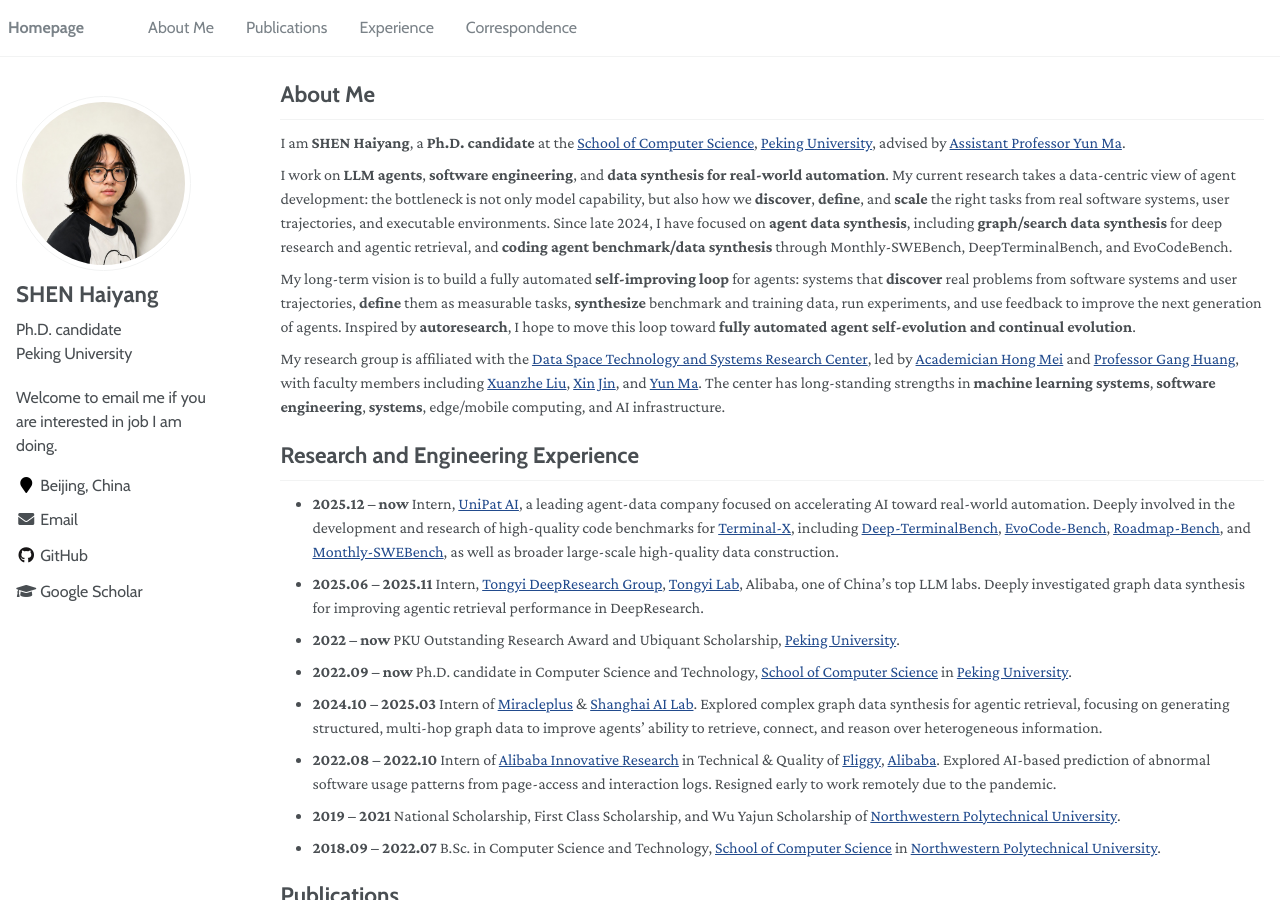
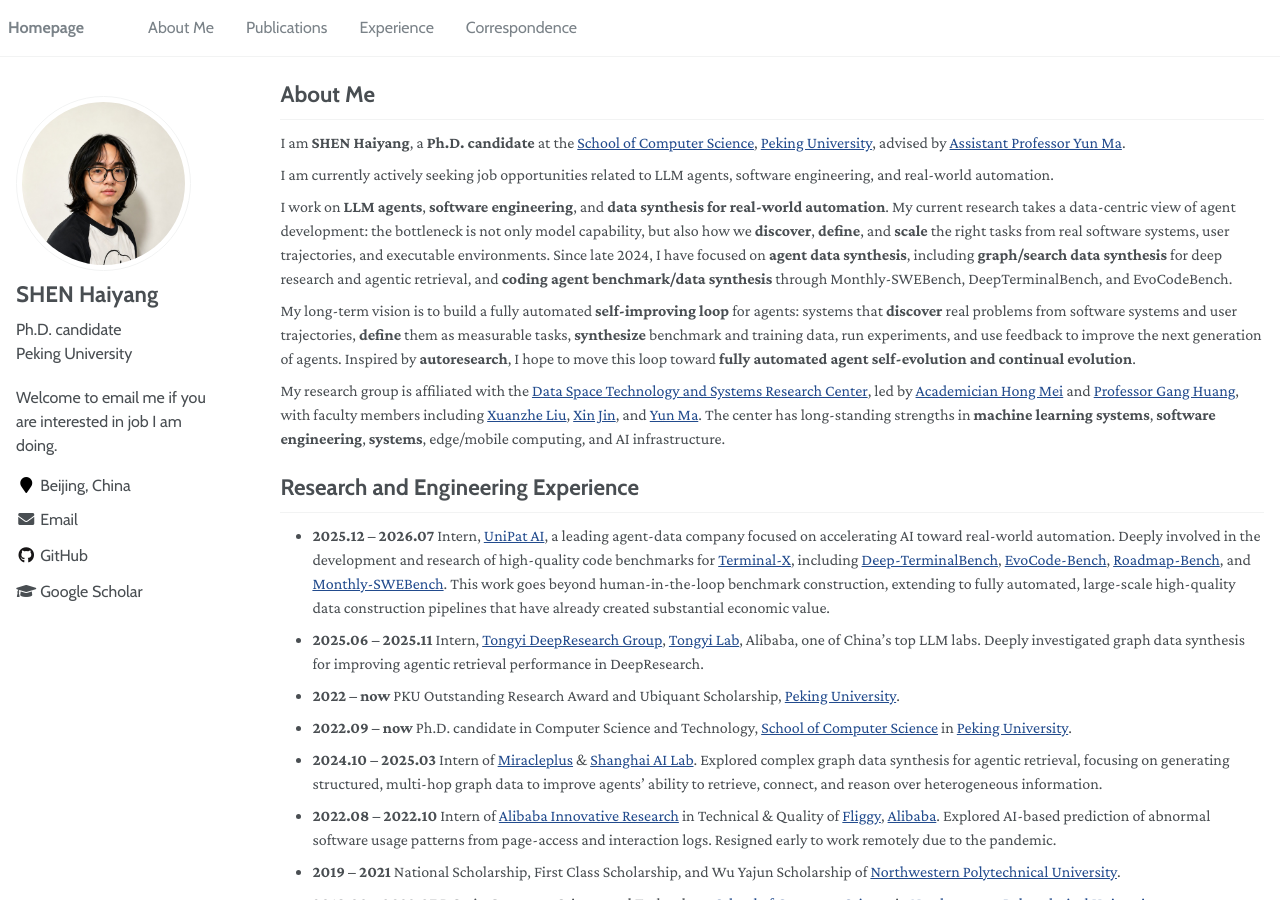
Before and after one commit to EachSheep/eachsheep.github.io, a Jekyll site: the page built from _pages/about.md, in a window 1280 px wide and 900 px high. Built offline with Jekyll 4.4.1, drawn with Linux system fonts in a browser that asks for light colours.

Commit message:
Update homepage internship status

```diff
--- a/_pages/about.md
+++ b/_pages/about.md
@@ -20,6 +20,8 @@
 
 I am **SHEN Haiyang**, a **Ph.D. candidate** at the [School of Computer Science](https://cs.pku.edu.cn/), [Peking University](https://www.pku.edu.cn/), advised by [Assistant Professor Yun Ma](https://scholar.google.com/citations?hl=en&user=1hnJ3TgAAAAJ).
 
+I am currently actively seeking job opportunities related to LLM agents, software engineering, and real-world automation.
+
 I work on **LLM agents**, **software engineering**, and **data synthesis for real-world automation**. My current research takes a data-centric view of agent development: the bottleneck is not only model capability, but also how we **discover**, **define**, and **scale** the right tasks from real software systems, user trajectories, and executable environments. Since late 2024, I have focused on **agent data synthesis**, including **graph/search data synthesis** for deep research and agentic retrieval, and **coding agent benchmark/data synthesis** through Monthly-SWEBench, DeepTerminalBench, and EvoCodeBench.
 
 My long-term vision is to build a fully automated **self-improving loop** for agents: systems that **discover** real problems from software systems and user trajectories, **define** them as measurable tasks, **synthesize** benchmark and training data, run experiments, and use feedback to improve the next generation of agents. Inspired by **autoresearch**, I hope to move this loop toward **fully automated agent self-evolution and continual evolution**.
@@ -28,7 +30,7 @@
 
 # Research and Engineering Experience {#experience}
 
-- **2025.12 -- now** Intern, [UniPat AI](https://unipat.ai/), a leading agent-data company focused on accelerating AI toward real-world automation. Deeply involved in the development and research of high-quality code benchmarks for [Terminal-X](https://unipat.ai/blog/TerminalX), including [Deep-TerminalBench](https://unipat.ai/blog/TerminalX), [EvoCode-Bench](https://unipat.ai/benchmarks/EvoCode-Bench), [Roadmap-Bench](https://unipat.ai/benchmarks/RoadmapBench), and [Monthly-SWEBench](https://unipat.ai/benchmarks/MonthlySWEBench), as well as broader large-scale high-quality data construction.
+- **2025.12 -- 2026.07** Intern, [UniPat AI](https://unipat.ai/), a leading agent-data company focused on accelerating AI toward real-world automation. Deeply involved in the development and research of high-quality code benchmarks for [Terminal-X](https://unipat.ai/blog/TerminalX), including [Deep-TerminalBench](https://unipat.ai/blog/TerminalX), [EvoCode-Bench](https://unipat.ai/benchmarks/EvoCode-Bench), [Roadmap-Bench](https://unipat.ai/benchmarks/RoadmapBench), and [Monthly-SWEBench](https://unipat.ai/benchmarks/MonthlySWEBench). This work goes beyond human-in-the-loop benchmark construction, extending to fully automated, large-scale high-quality data construction pipelines that have already created substantial economic value.
 - **2025.06 -- 2025.11** Intern, [Tongyi DeepResearch Group](https://tongyi-agent.github.io/about/), [Tongyi Lab](https://tongyi.aliyun.com/), Alibaba, one of China's top LLM labs. Deeply investigated graph data synthesis for improving agentic retrieval performance in DeepResearch.
 - **2022 -- now** PKU Outstanding Research Award and Ubiquant Scholarship, [Peking University](https://www.pku.edu.cn/).
 - **2022.09 -- now** Ph.D. candidate in Computer Science and Technology, [School of Computer Science](http://cs.pku.edu.cn/) in [Peking University](https://www.pku.edu.cn/).
```
